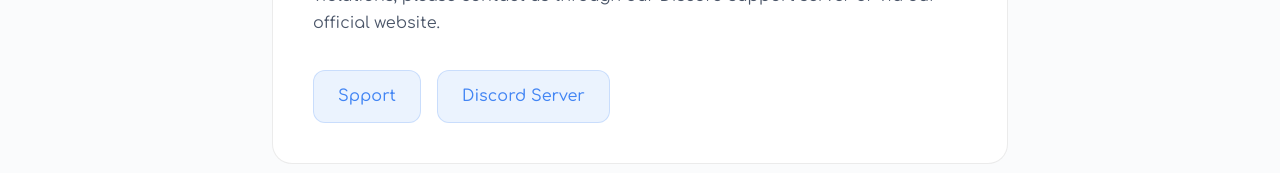
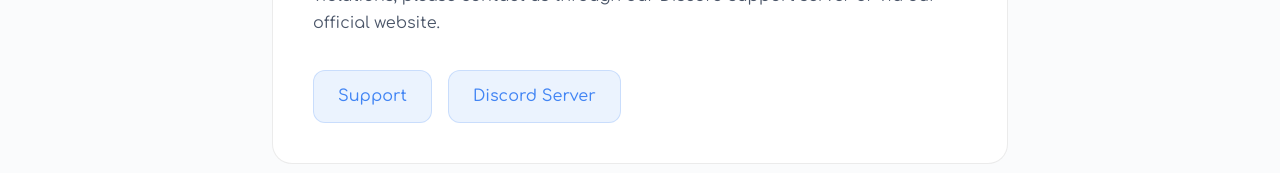
Before and after one commit to xcfio/xcfbot, a Next.js app: page /terms in a window 1280 px wide. Shown: the part 3767-3940 px from the top of the page. Built offline with nearby package versions, Linux system fonts and the light colour scheme.

Commit message:
Update page.tsx

```diff
--- a/src/app/terms/page.tsx
+++ b/src/app/terms/page.tsx
@@ -172,12 +172,8 @@ export default function TermsOfService() {
                                     please contact us through our Discord support server or via our official website.
                                 </p>
                                 <div className={styles.contactLinks}>
-                                    <a
-                                        href="/support"
-                                        rel="noopener noreferrer"
-                                        className={styles.contactLink}
-                                    >
-                                        Spport
+                                    <a href="/support" className={styles.contactLink}>
+                                        Support
                                     </a>
                                     <a
                                         href="https://discord.gg/CV53ZxmeaE"
```
